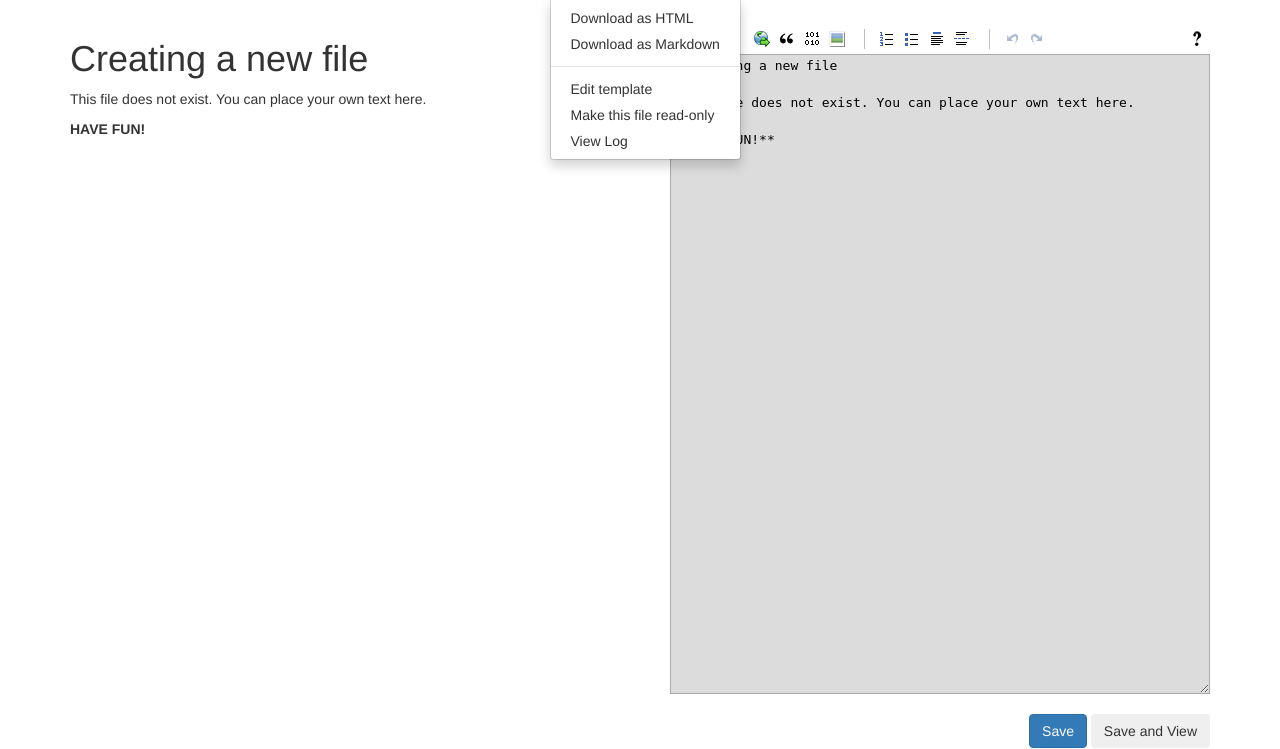
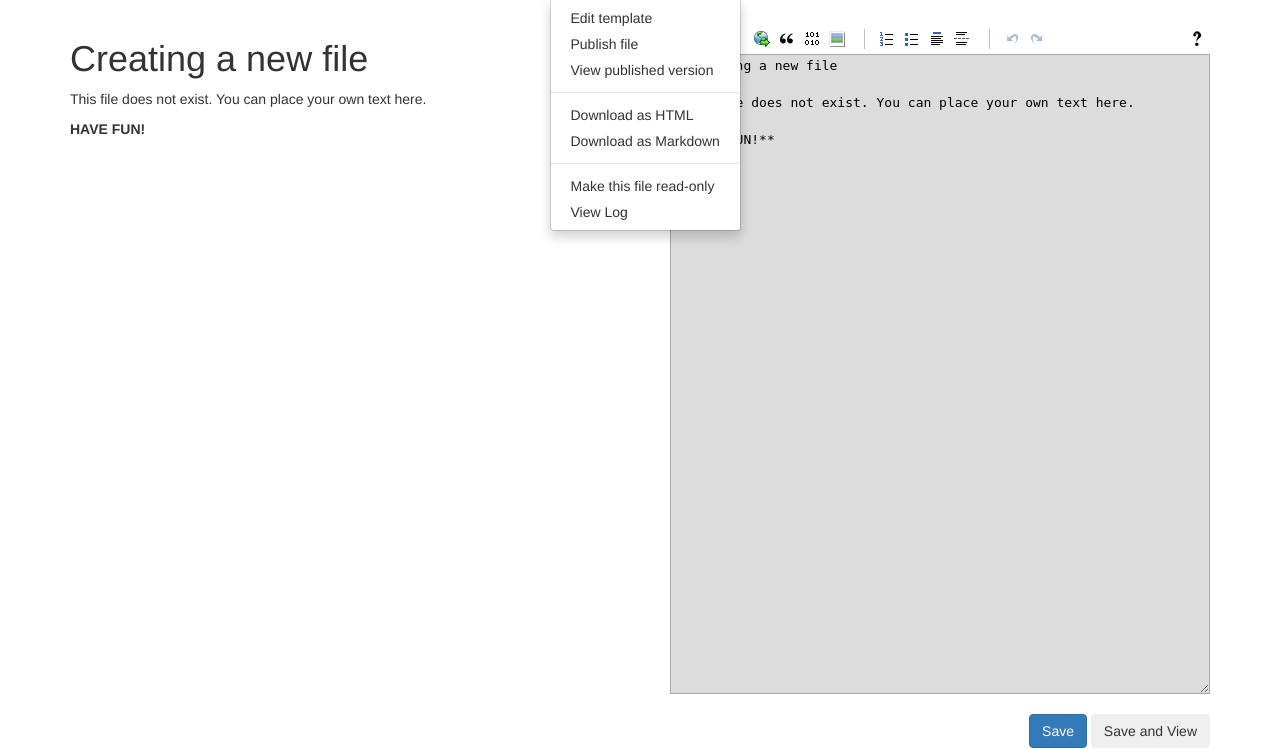
Before and after one commit to rigon/notes, a PHP site: page / in a window 1280 px wide, after a click on "Options". Shown: the part 51-800 px from the top of the page. Run offline with PHP 8.4, Linux system fonts and the light colour scheme.

Commit message:
Publish files

```diff
--- a/index.php
+++ b/index.php
@@ -10,7 +10,7 @@
 
 # Configuration
 $file_name = "home";		# file by default
-$file_mode = "view";		# "view" (implied default); "edit", "save", "save_edit"
+$file_mode = "view";		# "view" (implied default); "edit", "save", "save_edit", "upload", "template_save", "publish"
 
 define('SAVE_ENABLED', true);			# set to false to disable saving ("demo mode")
 define('REVISION_MARKER', '_rev');		# marker indicating if it is a revision file
@@ -55,6 +55,7 @@ $revision_marker_position = strrpos($file_name, REVISION_MARKER);
 $base_file_name = ($revision_marker_position === false ? $file_name : substr($file_name, 0, $revision_marker_position));
 $file_path = sprintf(FILES_PATH, $base_file_name);
 $file_path_md = "$file_path$file_name.md";
+$publish_file = "$file_path$file_name.html";
 
 
 # Gets the mode
@@ -171,6 +172,17 @@ else if($file_mode == "template_save") {
 	exit('Template saved!');
 }
 
+# Publish file
+else if($file_mode == "publish") {
+	$publish_html = $_REQUEST['html'];
+
+	$result = file_put_contents($publish_file, $publish_html);
+
+	if($result === FALSE)
+		die('Error publishing file...');
+
+	exit('File published!');
+}
 
 
 
@@ -202,6 +214,12 @@ else {
 			$pos = strlen($file_contents) - 1;
 	} while(true);
 }
+
+
+# if the file was published
+$html = "<h1>File not published!</h1>";
+if(file_exists($publish_file))
+	$html = file_get_contents($publish_file);
 
 
 # Base path for history files
--- a/template.php
+++ b/template.php
@@ -241,35 +241,6 @@ $baseurl			- URL with the filename
 													<img class="media-object" data-dz-thumbnail />
 												</div>
 											</div>
-
-
-											<!--<div>
-												<span class="preview"><img data-dz-thumbnail /></span>
-											</div>
-											<div>
-												<p class="name" data-dz-name></p>
-												<strong class="error text-danger" data-dz-errormessage></strong>
-											</div>
-											<div>
-												<p class="size" data-dz-size></p>
-												<div class="progress progress-striped active" role="progressbar" aria-valuemin="0" aria-valuemax="100" aria-valuenow="0">
-													<div class="progress-bar progress-bar-success" style="width:0%;" data-dz-uploadprogress></div>
-												</div>
-											</div>
-											<div>
-												<button class="btn btn-primary start">
-													<i class="glyphicon glyphicon-upload"></i>
-													<span>Start</span>
-												</button>
-												<button data-dz-remove class="btn btn-warning cancel">
-													<i class="glyphicon glyphicon-ban-circle"></i>
-													<span>Cancel</span>
-												</button>
-												<button data-dz-remove class="btn btn-danger delete">
-													<i class="glyphicon glyphicon-trash"></i>
-													<span>Delete</span>
-												</button>
-											</div>-->
 										</div>
 									</div>
 								</li>
@@ -288,10 +259,13 @@ $baseurl			- URL with the filename
 						<li class="dropdown">
 							<a href="#" class="dropdown-toggle" data-toggle="dropdown" role="button" aria-expanded="false">Options <span class="caret"></span></a>
 							<ul class="dropdown-menu" role="menu">
+								<li><a id="template_edit_button" href="#">Edit template</a></li>
+								<li><a id="publish" href="#">Publish file</a></li>
+								<li><a id="publish_view" href="#">View published version</a></li>
+								<li class="divider"></li>
 								<li><a id="download_html" href="#">Download as HTML</a></li>
 								<li><a id="download_markdown" href="#">Download as Markdown</a></li>
 								<li class="divider"></li>
-								<li><a id="template_edit_button" href="#">Edit template</a></li>
 								<li><?php echo ($file_readonly ?
 									'<li class="disabled"><a href="#" disabled>This file is already read-only</a></li>' :
 									"<a href=\"$baseurl?mode=readonly\">Make this file read-only</a></li>"); ?>
@@ -420,7 +394,7 @@ $baseurl			- URL with the filename
 			});
 
 			$("#template_save").click(function() {
-				$.post("<?php echo "$baseurlapp/$base_file_name"; ?>?mode=template_save", {
+				$.post("<?php echo "$baseurl"; ?>?mode=template_save", {
 					template: $('#template_edit_textarea').val()
 				}).done(function(data) {
 					alert(data);
@@ -436,6 +410,18 @@ $baseurl			- URL with the filename
 					previewWindow.document.write(data);
 					previewWindow.document.close();
 				});
+			});
+
+			$("#publish").click(function() {
+				$.post("<?php echo "$baseurl"; ?>?mode=publish", {
+					html: $("#wmd-preview-editor").html()
+				}).done(function(data) {
+					alert(data);
+				});
+			});
+
+			$("#publish_view").click(function() {
+				window.open("<?php echo "$baseurl"; ?>?preview", "");
 			});
 
 			$("#view_log").click(function() {
```
